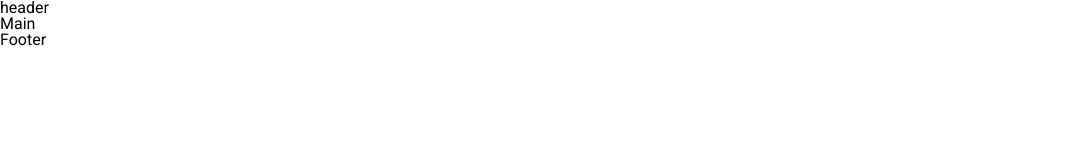
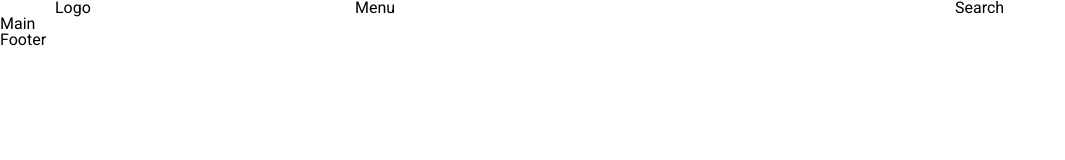
Before and after one commit to Andrii-Toporivskyi/shop-project, a plain HTML site: page index.html in a window 1280 px wide. Shown: the whole page, without its empty margins (0-1065 px from the left). Drawn offline with Linux system fonts and the light colour scheme.

Commit message:
added float grid system

```diff
--- a/index.html
+++ b/index.html
@@ -12,9 +12,18 @@
 </head>
 
 <body>
-    <div class="header">header</div>
-    <div class="main">Main</div>
-    <div class="footer">Footer</div>
+    <header class="header">
+        <div class="container">
+            <div class="row">
+                <div class="col-md-3">Logo</div>
+                <div class="col-md-6">Menu</div>
+                <div class="col-md-3">Search</div>
+
+            </div>
+        </div>
+    </header>
+    <main class="main">Main</main>
+    <footer class="footer">Footer</footer>
 
 </body>
 
--- a/style.css
+++ b/style.css
@@ -1,6 +1,39 @@
-*{
+* {
     box-sizing: border-box;
 }
-body{
-    font-family:  'Roboto', sans-serif;
+
+body {
+    font-family: 'Roboto', sans-serif;
 }
+
+.container {
+    width: 1200px;
+    padding-left: 15px;
+    padding-right: 15px;
+    margin-left: auto;
+    margin-right: auto;
+
+}
+.row{
+    margin-left: -15px;
+    margin-right: -15px;
+}
+.row::after{
+    content: "";
+    display: block;
+    clear: both;
+}
+[class*="col-"]{
+    float: left;
+    padding-left: 15px;
+    padding-right: 15px;
+}
+.col-md-1{
+    width: 8.33333%;
+}
+.col-md-3{
+    width: 25%;
+}
+.col-md-6{
+    width: 50%;
+}
```
